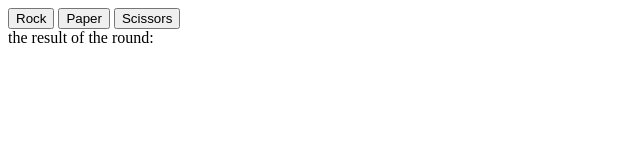
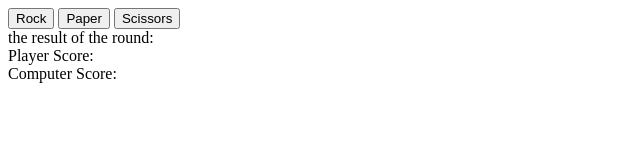
Before and after one commit to nothinktank/proj_RPS, a plain HTML site: page proj_rps.html in a window 1280 px wide. Shown: the whole page, without its empty margins (0-640 px from the left). Drawn offline with Linux system fonts and the light colour scheme.

Commit message:
add player and computer score to html

```diff
--- a/proj_rps.html
+++ b/proj_rps.html
@@ -11,5 +11,9 @@
 <button id="paper">Paper</button>
 <button id="scissors">Scissors</button>
   <div id="results">the result of the round:</div>
+<div>
+  <div id="p_score">Player Score:</div>
+  <div id="c_score">Computer Score:</div>
+</div>
 </body>
 </html>
```
